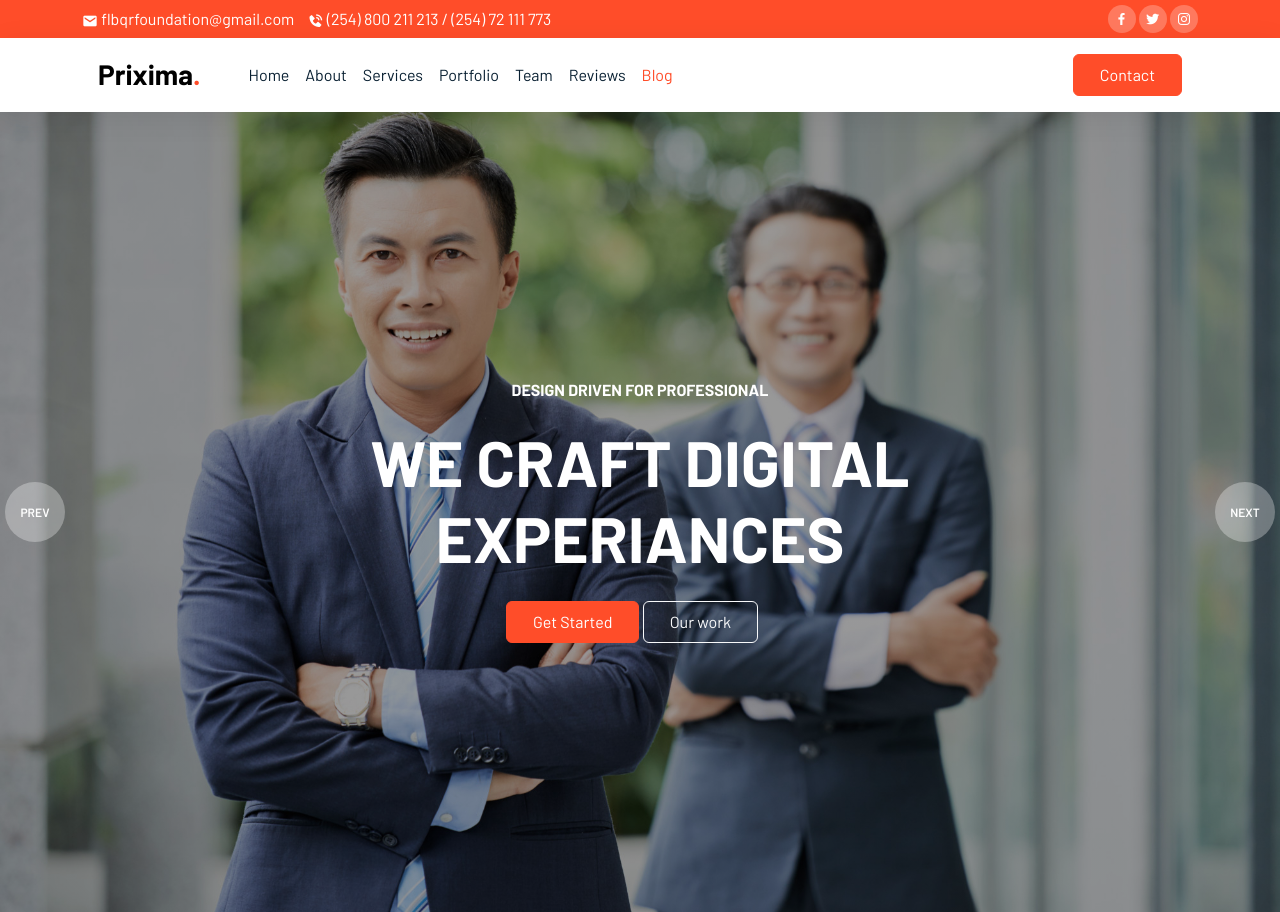
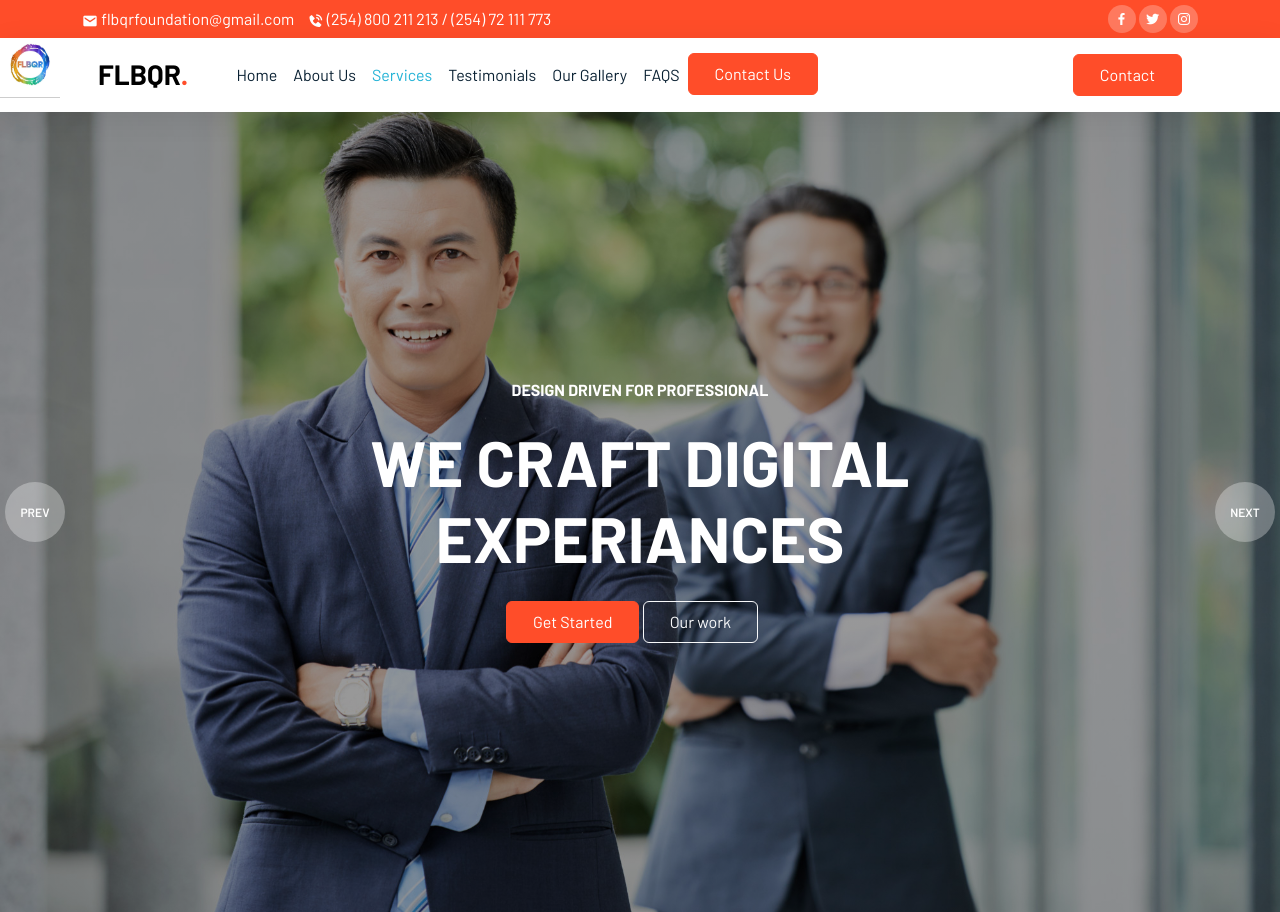
Before and after one commit to ScottShakaMwangi/FLBQRWEBSITE, a plain HTML site: page index.html in a window 1280 px wide. Shown: the top 912 px of the page. Drawn offline with nearby package versions, Linux system fonts and the light colour scheme.

```diff
--- a/css/style.css
+++ b/css/style.css
@@ -161,11 +161,11 @@
 }
 
 .navbar .navbar-nav .nav-link:hover {
-    color: var(--brand);
+    color: #22b2d6;
 }
 
 .navbar .navbar-nav .nav-link.active {
-    color: var(--brand);
+    color: #22b2d6;
 }
 
 .navbar-brand {
@@ -188,8 +188,8 @@
 }
 
 .btn-brand:hover {
-    background-color: #d64022;
-    border-color: #d64022;
+    background-color: #22b2d6;
+    border-color: #22b2d6;
     color: #fff;
 }
 
@@ -217,6 +217,14 @@
 
 .info-box img {
     width: 90px;
+}
+.logo img {
+    width: 60px;
+    position: absolute;
+    left: 0;
+    top: 0;
+    margin: 0;
+    padding-left: 0;
 }
 
 
--- a/index.html
+++ b/index.html
@@ -39,7 +39,10 @@
     <!-- BOTTOM NAV -->
     <nav class="navbar navbar-expand-lg navbar-light bg-white sticky-top">
         <div class="container">
-            <a class="navbar-brand" href="#">Prixima<span class="dot">.</span></a>
+            <div class="logo">
+                <img src="img/logo.jpeg" alt="">
+            </div>
+            <a class="navbar-brand" href="#">FLBQR<span class="dot">.</span></a>
             <button class="navbar-toggler" type="button" data-bs-toggle="collapse" data-bs-target="#navbarNav"
                 aria-controls="navbarNav" aria-expanded="false" aria-label="Toggle navigation">
                 <span class="navbar-toggler-icon"></span>
@@ -50,22 +53,23 @@
                         <a class="nav-link" href="#home">Home</a>
                     </li>
                     <li class="nav-item">
-                        <a class="nav-link" href="#about">About</a>
+                        <a class="nav-link" href="#about Us">About Us</a>
                     </li>
                     <li class="nav-item">
                         <a class="nav-link" href="#services">Services</a>
                     </li>
                     <li class="nav-item">
-                        <a class="nav-link" href="#portfolio">Portfolio</a>
+                        <a class="nav-link" href="#testimonials">Testimonials</a>
                     </li>
                     <li class="nav-item">
-                        <a class="nav-link" href="#team">Team</a>
+                        <a class="nav-link" href="#our Gallery">Our Gallery</a>
                     </li>
                     <li class="nav-item">
-                        <a class="nav-link" href="#reviews">Reviews</a>
+                        <a class="nav-link" href="#FAQS">FAQS</a>
                     </li>
                     <li class="nav-item">
-                        <a class="nav-link" href="#blog">Blog</a>
+
+                        <a href="#" class="btn btn-brand">Contact Us</a>
                     </li>
                 </ul>
                 <a href="#" data-bs-toggle="modal" data-bs-target="#exampleModal" class="btn btn-brand ms-lg-3">Contact</a>
```
